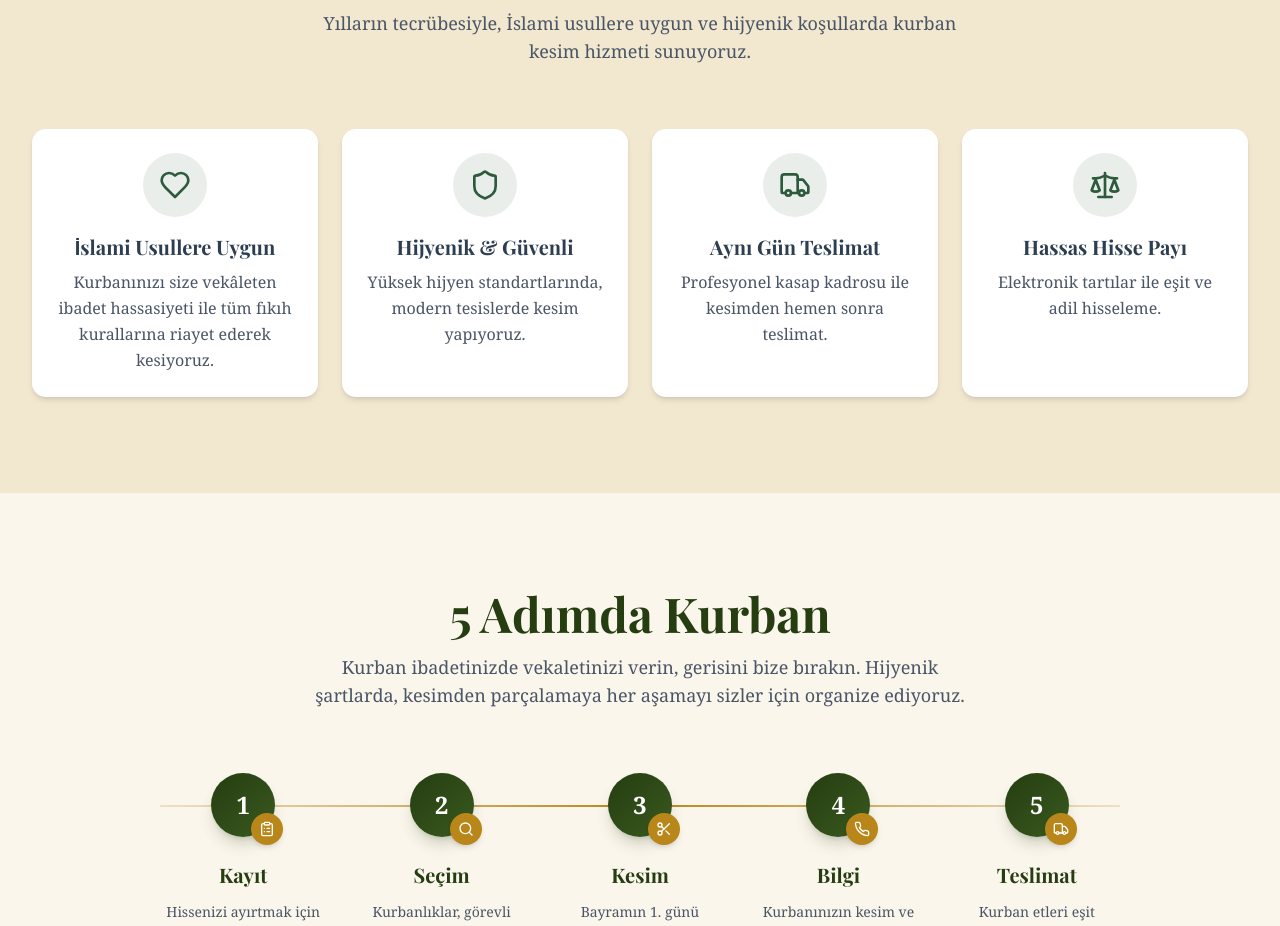
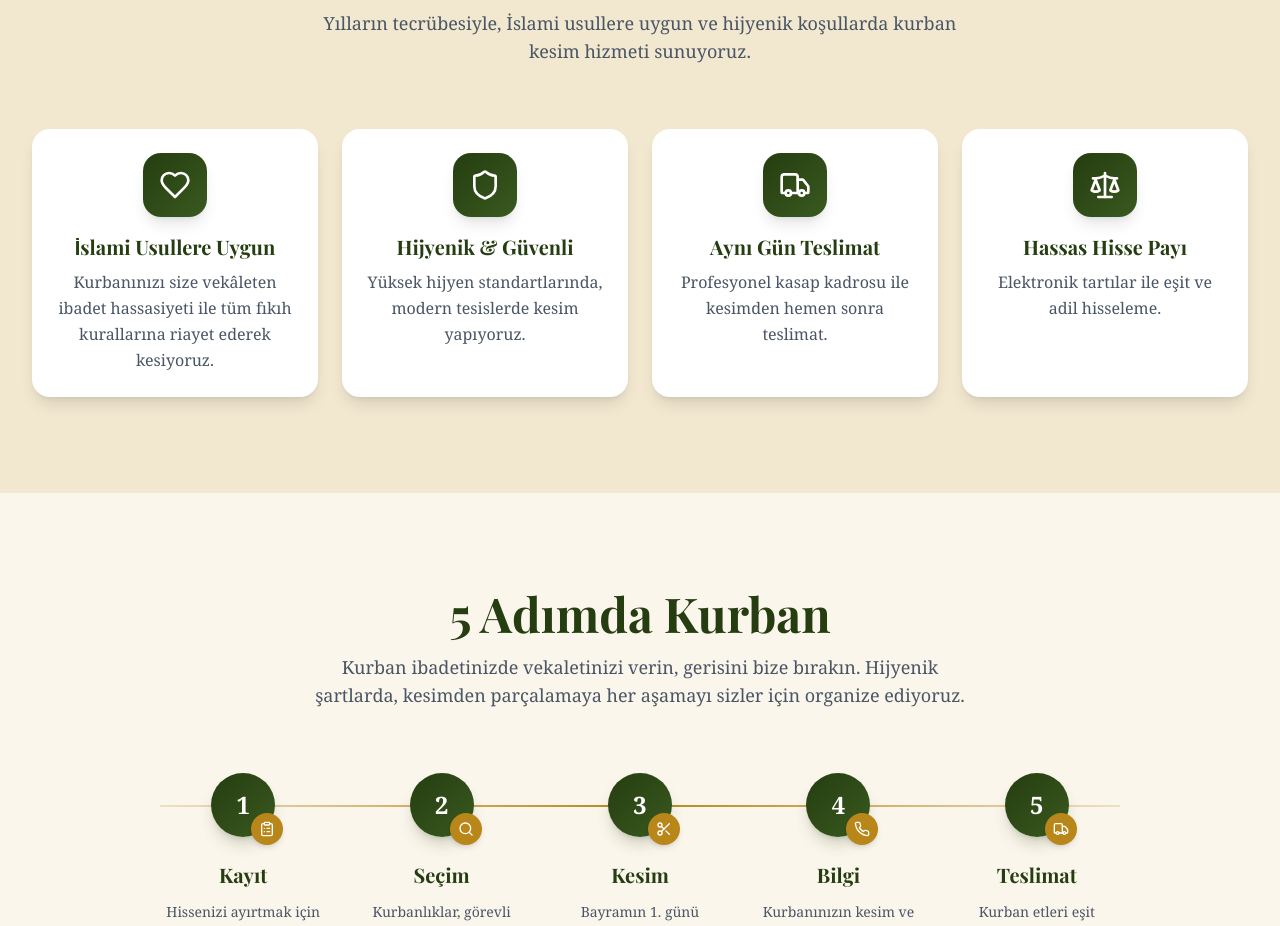
Before and after one commit to farukomerballi/kurban-beykoz, a Next.js app: page / in a window 1280 px wide. Shown: the part 1684-2610 px from the top of the page. Built offline with nearby package versions, Linux system fonts and the light colour scheme; a web font is replaced by a local one.

Commit message:
feat: FeatureCard'lara 3D efekt eklendi
- Hover'da kart yukarı kalkıyor ve hafif dönüyor
- İkon hover'da büyüyor
- Gradient ikon arka planı eklendi
- Gölge ve geçiş efektleri iyileştirildi

```diff
--- a/app/components/FeatureCard.tsx
+++ b/app/components/FeatureCard.tsx
@@ -16,11 +16,11 @@ export function FeatureCard({ feature }: FeatureCardProps) {
   const Icon = iconMap[feature.icon] || Shield;
 
   return (
-    <div className="bg-white rounded-xl p-6 shadow-md hover:shadow-lg transition-shadow duration-300 text-center">
-      <div className="w-16 h-16 mx-auto mb-4 bg-[#2D5A3D]/10 rounded-full flex items-center justify-center">
-        <Icon size={32} className="text-[#2D5A3D]" />
+    <div className="group bg-white rounded-2xl p-6 shadow-lg hover:shadow-2xl transition-all duration-500 text-center transform hover:-translate-y-2 hover:rotate-1 perspective-1000">
+      <div className="w-16 h-16 mx-auto mb-4 bg-gradient-to-br from-[#253D10] to-[#3a5a20] rounded-2xl flex items-center justify-center shadow-lg group-hover:scale-110 transition-transform duration-500">
+        <Icon size={32} className="text-white" />
       </div>
-      <h3 className="text-xl font-bold text-[#2C3E50] mb-2">{feature.title}</h3>
+      <h3 className="text-xl font-bold text-[#253D10] mb-2 font-[family-name:var(--font-playfair)]">{feature.title}</h3>
       <p className="text-gray-600 leading-relaxed">{feature.description}</p>
     </div>
   );
```
